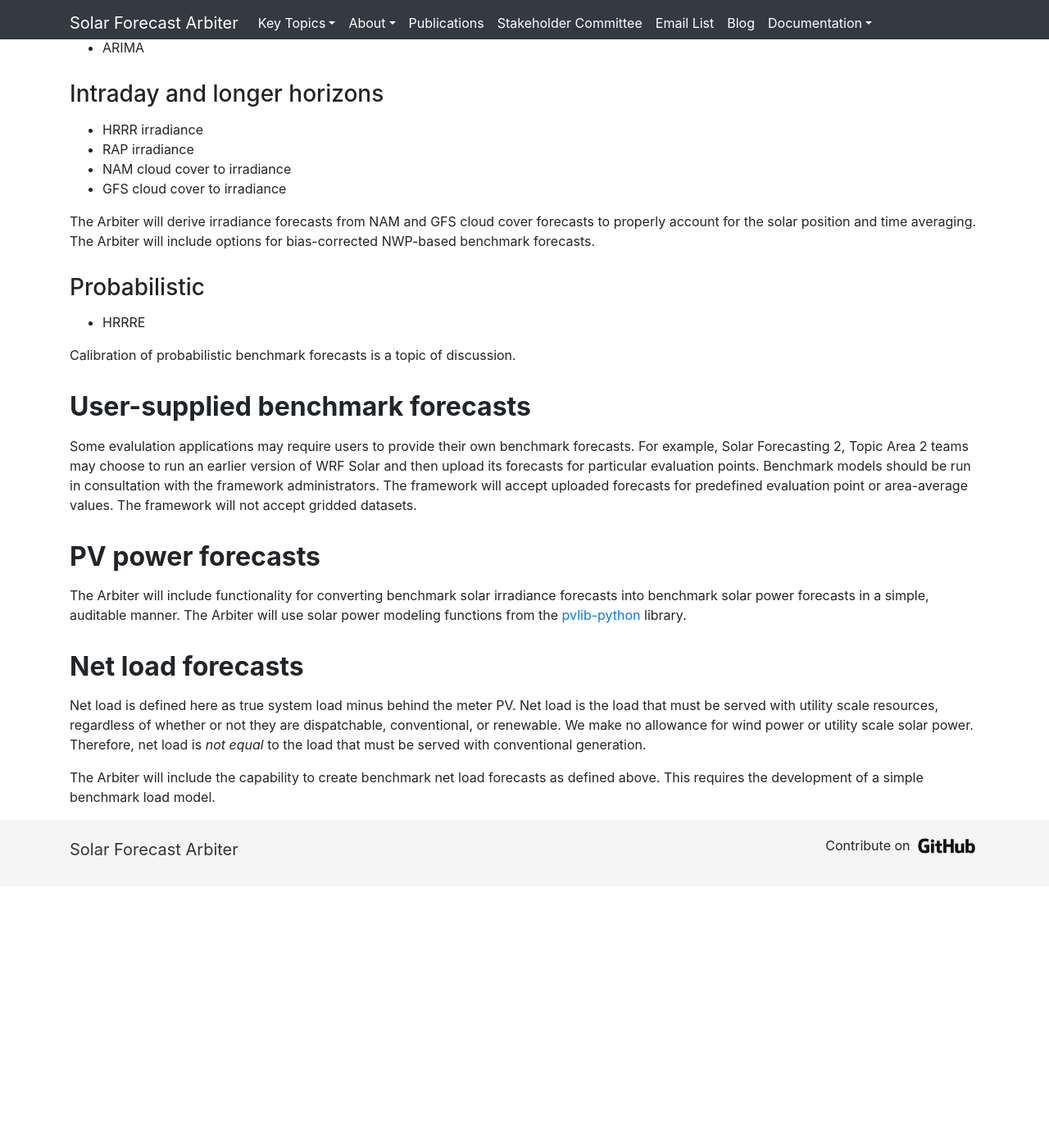
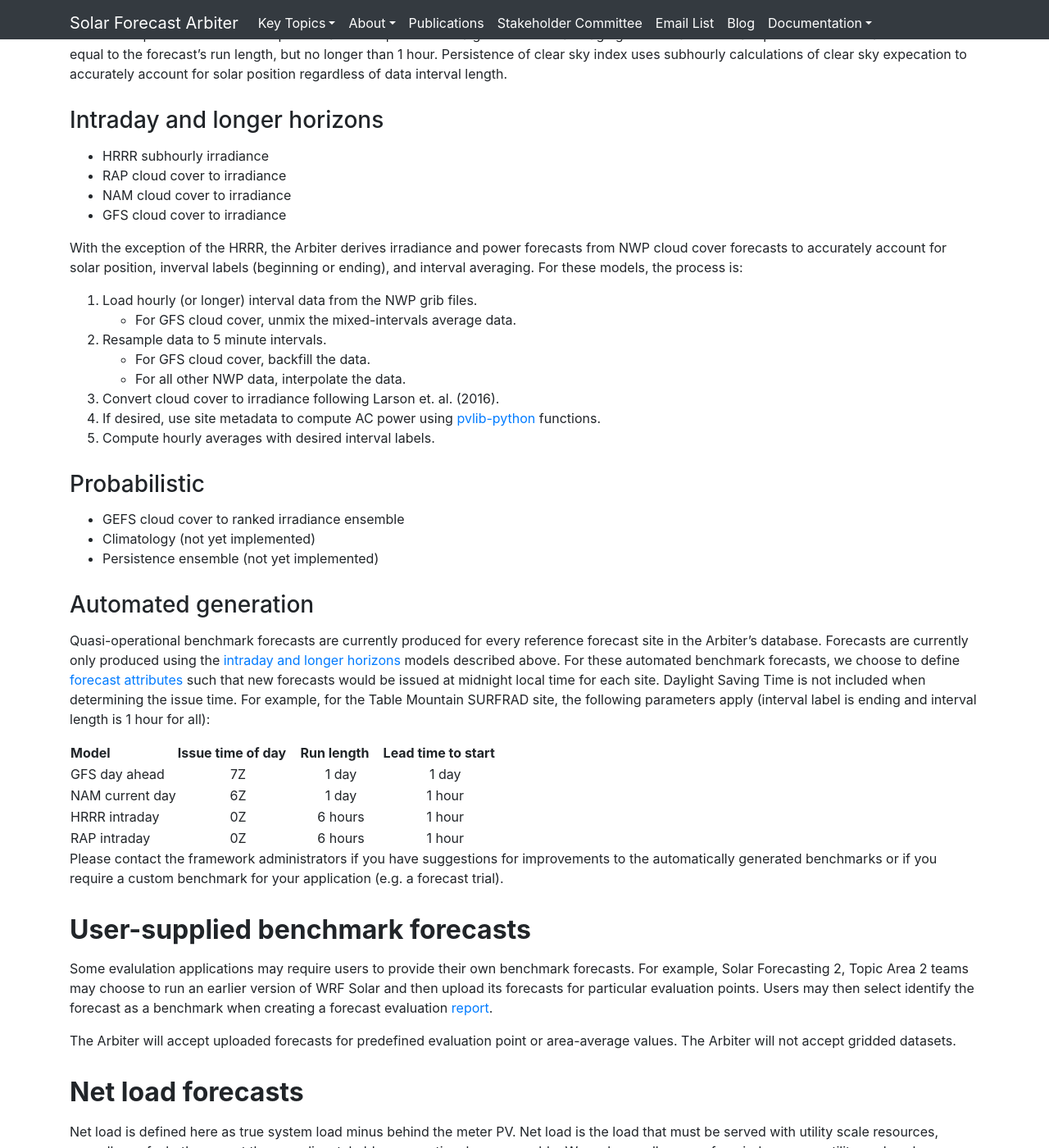
Before and after one commit to SolarArbiter/SolarArbiter.github.io, a Jekyll site: the page built from benchmarks.md, in a window 1280 px wide and 1400 px high, scrolled down 624 px. Shown: the whole window at 82% size. Built offline with Jekyll 4.4.1, drawn with Linux system fonts in a browser that asks for light colours; comment, search, counter and statistics services are not loaded; our own code applies the rules of GitHub Pages for plain Markdown files; before the commit the page ends 1705 px from its top, so only the background shows below that; some of the changed text lies outside the part shown.

Commit message:
update benchmark forecasts description

```diff
--- a/benchmarks.md
+++ b/benchmarks.md
@@ -3,88 +3,106 @@ layout: base
 permalink: /benchmarks/
 ---
 
-# Benchmark Forecasts -- DRAFT
+# Benchmark Forecasts
 
-The Arbiter will include the capability to create and evaluate benchmark
+The Arbiter includes the capability to create and evaluate benchmark
 irradiance, power, and net load forecasts. Comparisons of test forecasts
 against benchmark forecasts can help forecast users and developers
 understand the relative merits of models. The most appropriate benchmark
-will depend on the use case and forecast horizon. We believe that the
-following benchmark forecast attributes are appropriate for most use
-cases:
+will depend on the use case and forecast horizon. To guide our selection
+of the built-in benchmark forecasts, we first identified the following
+desirable attributes of a benchmark forecast:
 
 * Available throughout the US
 * Freely available or easily implemented
 * Provide quantities of interest to both forecast users and providers
 * Stakeholder buy-in
 
-Additional information on the Arbiter's benchmark forecast capabilities
-will be available in January, 2019.
-
-If you're attending AMS 2019, please visit our Benchmark Solar Power
-Forecasts
-[poster](https://ams.confex.com/ams/2019Annual/meetingapp.cgi/Paper/354730)
-on Monday, January 7 from 4:00 - 6:00 PM.
-
-
 ## Built-in benchmark forecasts
 
-
-The Arbiter will provide built-in support for the following benchmark options.
+The Arbiter provides built-in support for the following benchmark
+options. Implementation details are available in the
+``solarforecastarbiter-core``
+[documentation](https://solarforecastarbiter-core.readthedocs.io/en/latest/reference-forecasts.html).
 
 ### Intrahour horizons
 
-
 * Persistence
 * Persistence of clear sky index
-* ARIMA
 
+The Arbiter provides reference implementations of persistence algorithms.
+The averaging window a benchmark persistence forecast is fixed to be
+equal to the forecast's run length, but no longer than 1 hour.
+Persistence of clear sky index uses subhourly calculations of clear sky
+expecation to accurately account for solar position regardless of data
+interval length.
 
 ### Intraday and longer horizons
 
-
-* HRRR irradiance
-* RAP irradiance
+* HRRR subhourly irradiance
+* RAP cloud cover to irradiance
 * NAM cloud cover to irradiance
 * GFS cloud cover to irradiance
 
-The Arbiter will derive irradiance forecasts from NAM and GFS cloud cover
-forecasts to properly account for the solar position and time averaging. The
-Arbiter will include options for bias-corrected NWP-based benchmark forecasts.
+With the exception of the HRRR, the Arbiter derives irradiance and power
+forecasts from NWP cloud cover forecasts to accurately account for solar
+position, inverval labels (beginning or ending), and interval averaging.
+For these models, the process is:
 
+1. Load hourly (or longer) interval data from the NWP grib files.
+   * For GFS cloud cover, unmix the mixed-intervals average data.
+2. Resample data to 5 minute intervals.
+   * For GFS cloud cover, backfill the data.
+   * For all other NWP data, interpolate the data.
+3. Convert cloud cover to irradiance following Larson et. al. (2016).
+4. If desired, use site metadata to compute AC power using
+   [pvlib-python](https://pvlib-python.readthedocs.io/en/latest/)
+   functions.
+5. Compute hourly averages with desired interval labels.
 
 ### Probabilistic
 
+* GEFS cloud cover to ranked irradiance ensemble
+* Climatology (not yet implemented)
+* Persistence ensemble (not yet implemented)
 
-* HRRRE
+### Automated generation
 
-Calibration of probabilistic benchmark forecasts is a topic of discussion.
+Quasi-operational benchmark forecasts are currently produced for every
+reference forecast site in the Arbiter's database. Forecasts are currently only produced
+using the [intraday and longer horizons](#Intraday-and-longer-horizons)
+models described above. For these automated benchmark forecasts, we choose to define
+[forecast attributes](/definitions/#forecastattrs) such that new forecasts
+would be issued at midnight local time for each site. Daylight Saving Time
+is not included when determining the issue time. For example, for the
+Table Mountain SURFRAD site, the following parameters apply (interval label
+is ending and interval length is 1 hour for all):
 
+| Model | Issue time of day &nbsp;&nbsp;&nbsp;| Run length &nbsp;&nbsp;&nbsp;| Lead time to start &nbsp;&nbsp;&nbsp;|
+|-------|:-----------------:|:----------:|:------------------:|
+| GFS day ahead | 7Z | 1 day | 1 day |
+| NAM current day | 6Z | 1 day | 1 hour |
+| HRRR intraday | 0Z | 6 hours | 1 hour |
+| RAP intraday | 0Z | 6 hours | 1 hour |
+
+Please contact the framework administrators if you have suggestions for
+improvements to the automatically generated benchmarks or if you require
+a custom benchmark for your application (e.g. a forecast trial).
 
 ## User-supplied benchmark forecasts
-
 
 Some evalulation applications may require users to provide their own
 benchmark forecasts. For example, Solar Forecasting 2, Topic Area 2
 teams may choose to run an earlier version of WRF Solar and then upload
-its forecasts for particular evaluation points. Benchmark models should
-be run in consultation with the framework administrators. The framework
-will accept uploaded forecasts for predefined evaluation point or
-area-average values. The framework will not accept gridded datasets.
+its forecasts for particular evaluation points. Users may then select
+identify the forecast as a benchmark when creating a forecast evaluation
+[report](/documentation/dashboard/#create-new-report).
 
-
-## PV power forecasts
-
-
-The Arbiter will include functionality for converting benchmark solar
-irradiance forecasts into benchmark solar power forecasts in a simple,
-auditable manner. The Arbiter will use solar power modeling functions
-from the [pvlib-python](https://pvlib-python.readthedocs.io/en/latest/)
-library.
-
+The Arbiter will accept uploaded forecasts for predefined evaluation
+point or area-average values. The Arbiter will not accept gridded
+datasets.
 
 ## Net load forecasts
-
 
 Net load is defined here as true system load minus behind the meter PV.
 Net load is the load that must be served with utility scale resources,
@@ -94,5 +112,5 @@ power. Therefore, net load is *not equal* to the load that must be
 served with conventional generation.
 
 The Arbiter will include the capability to create benchmark net load
-forecasts as defined above. This requires the development of a simple
-benchmark load model.
+forecasts as defined above. More information on this topic will be
+available soon.
```
